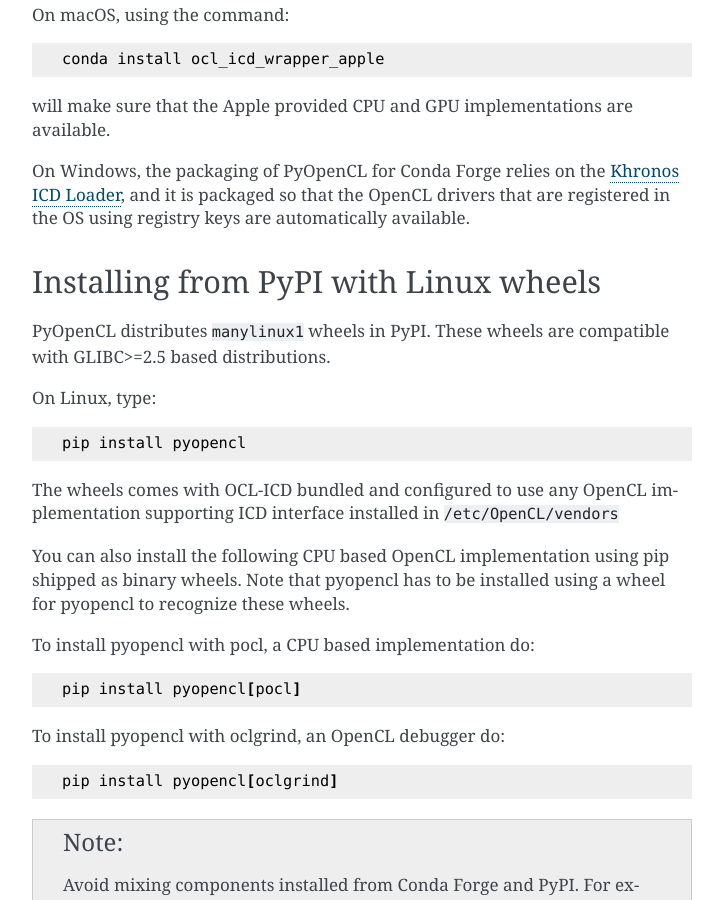
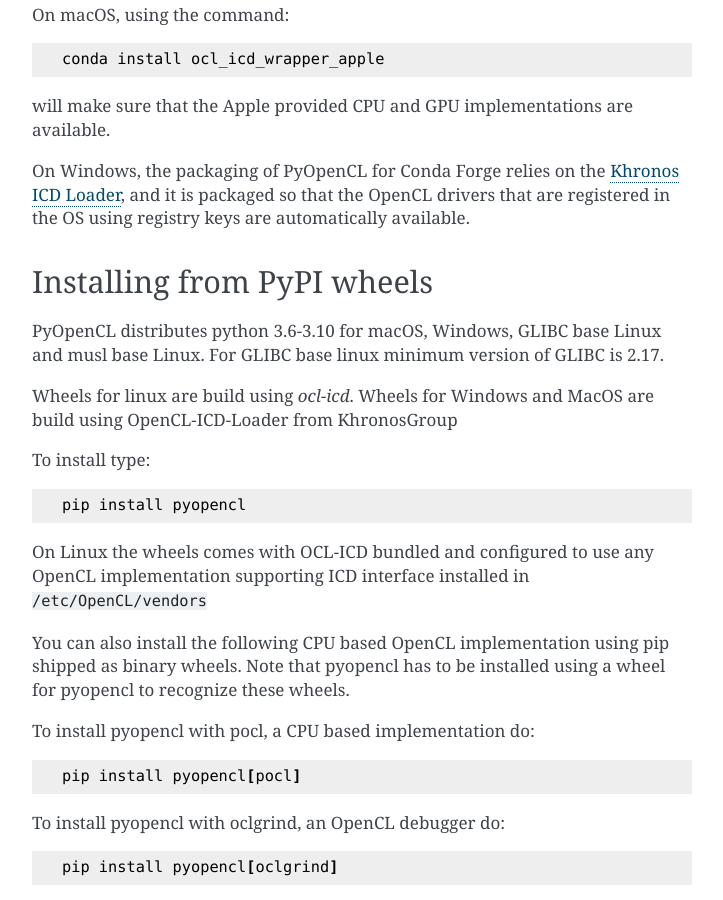
Before and after one commit to inducer/pyopencl, a Sphinx documentation site: the page built from doc/misc.rst, in a window 1280 px wide and 900 px high, scrolled down 2762 px. Shown: the whole window, without its empty margins (388-1111 px from the left). Built offline with Sphinx 7.4.7, drawn with Linux system fonts in a browser that asks for light colours; some of the changed text lies outside the part shown.

Commit message:
update documentation

```diff
--- a/doc/misc.rst
+++ b/doc/misc.rst
@@ -133,17 +133,21 @@ and it is packaged so that the OpenCL drivers that are registered in the OS
 using registry keys are automatically available.
 
 
-Installing from PyPI with Linux wheels
---------------------------------------
+Installing from PyPI wheels
+---------------------------
 
-PyOpenCL distributes ``manylinux1`` wheels in PyPI. These wheels are compatible with
-GLIBC>=2.5 based distributions.
+PyOpenCL distributes python 3.6-3.10 for macOS, Windows, GLIBC base Linux and musl base Linux.
+For GLIBC base linux minimum version of GLIBC is 2.17.
 
-On Linux, type::
+Wheels for linux are build using `ocl-icd`. Wheels for Windows and MacOS are build using
+OpenCL-ICD-Loader from KhronosGroup
+
+
+To install type::
 
     pip install pyopencl
 
-The wheels comes with OCL-ICD bundled and configured to use any OpenCL implementation
+On Linux the wheels comes with OCL-ICD bundled and configured to use any OpenCL implementation
 supporting ICD interface installed in :file:`/etc/OpenCL/vendors`
 
 You can also install the following CPU based OpenCL implementation using pip shipped as binary
```
